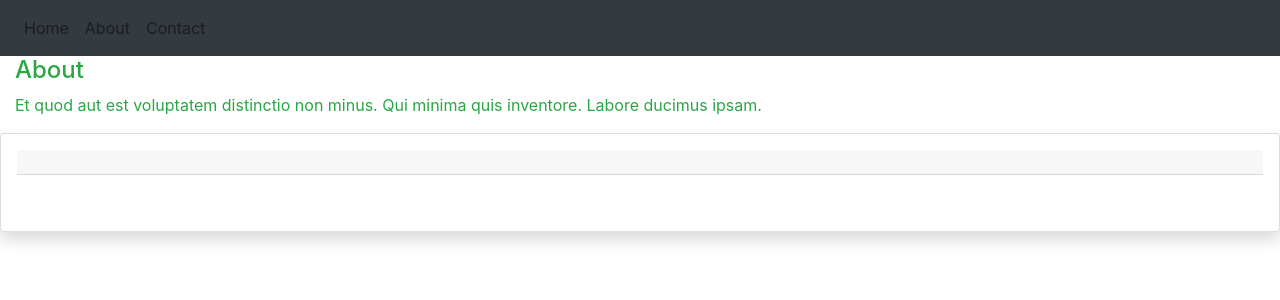
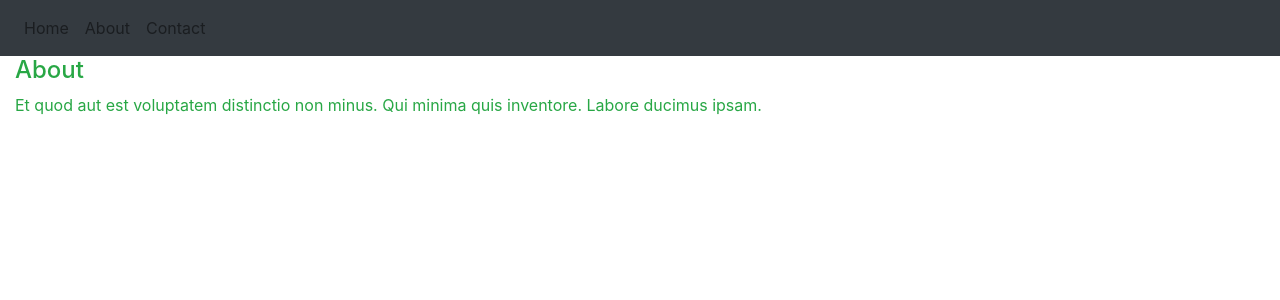
Before and after one commit to LuisGhz/react-4h-course-11-react-router, a React (Create React App) app: page /about in a window 1280 px wide. Shown: the top 300 px of the page. Built offline with nearby package versions, Linux system fonts and the light colour scheme; no server answers.

Commit message:
Set Switch to avoid issues with post_id route

```diff
--- a/src/App.js
+++ b/src/App.js
@@ -1,4 +1,4 @@
-import { BrowserRouter as Router, Route } from 'react-router-dom';
+import { BrowserRouter as Router, Route, Switch } from 'react-router-dom';
 import Home from 'routes/Home';
 import About from 'routes/About';
 import Contact from 'routes/Contact';
@@ -10,10 +10,12 @@
   return (
     <Router>
       <MainNavBar />
-      <Route exact path="/" component={ Home } />
-      <Route path="/about" component={ About } />
-      <Route path="/contact" component={ Contact } />
-      <Route path="/:post_id" component={ Post } />
+      <Switch>
+        <Route exact path="/" component={ Home } />
+        <Route path="/about" component={ About } />
+        <Route path="/contact" component={ Contact } />
+        <Route path="/:post_id" component={ Post } />
+      </Switch>
     </Router>
   );
 }
```
